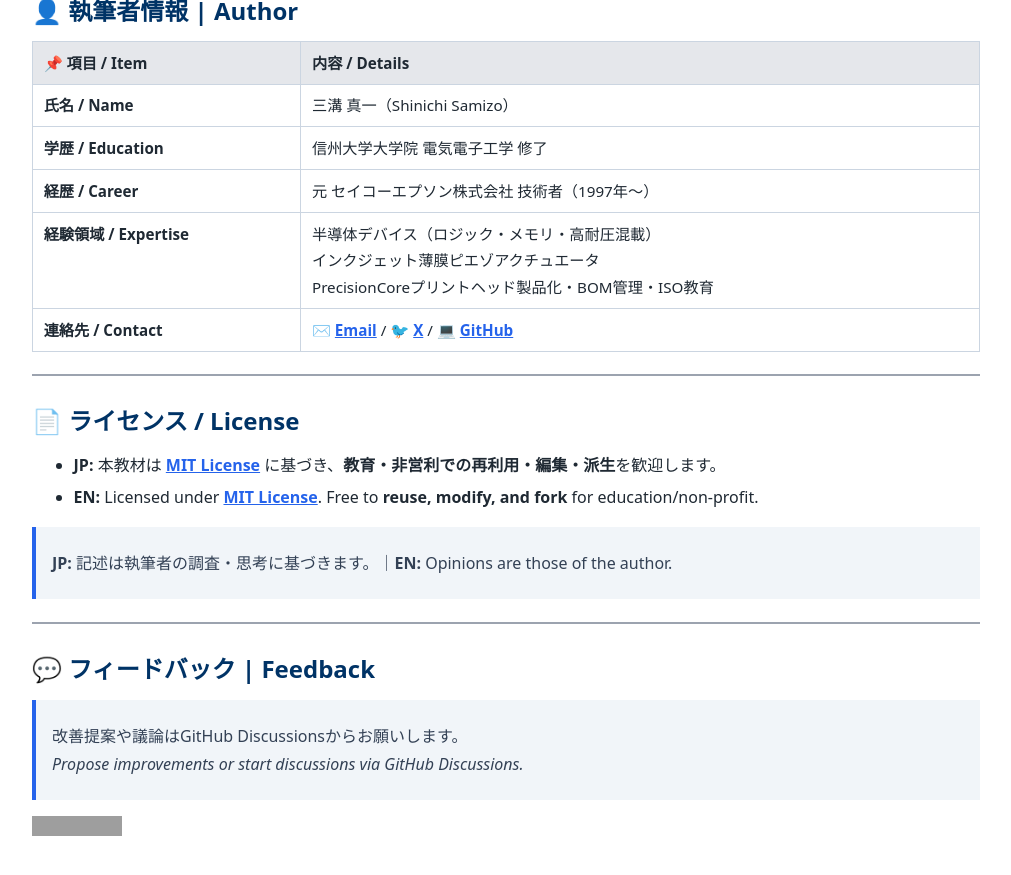
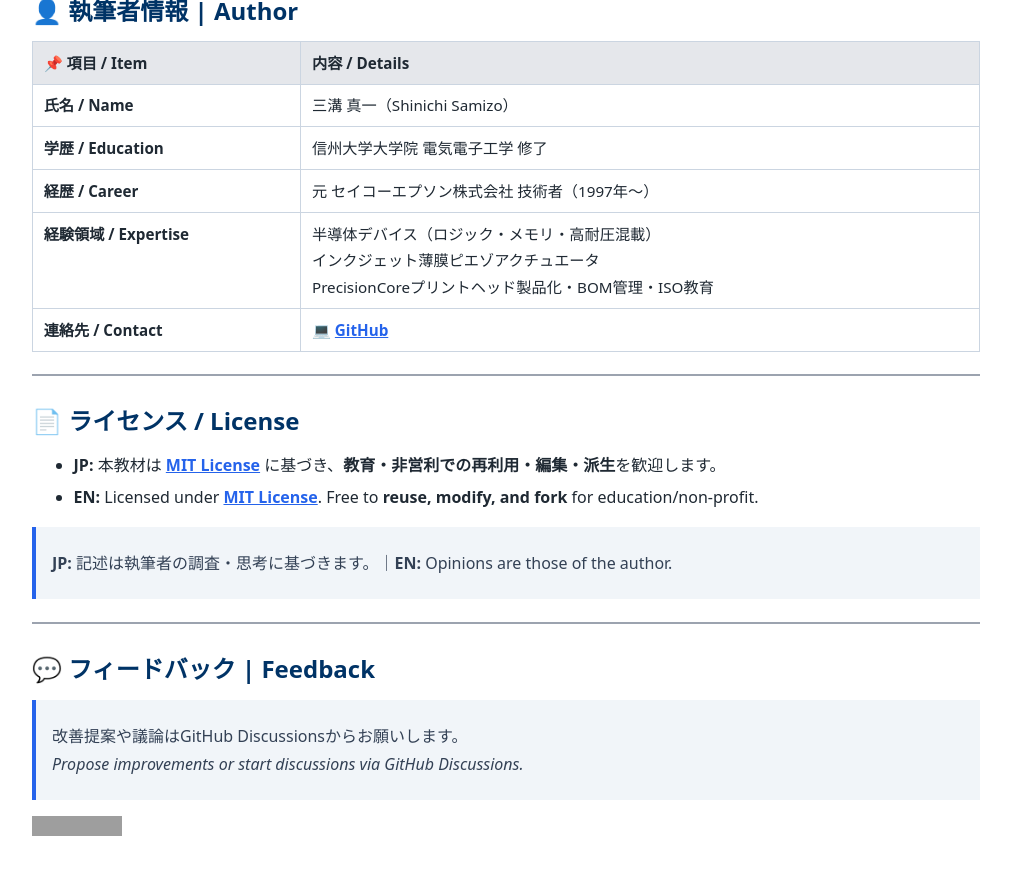
Before and after one commit to Samizo-AITL/EduMecha, a Jekyll site: the page built from index.md, in a window 1280 px wide and 900 px high, scrolled down 4523 px. Shown: the top 875 px of the window, without its empty margins (134-1145 px from the left). Built offline with Jekyll 4.4.1, drawn with Linux system fonts in a browser that asks for light colours; grey boxes are pictures that could not be loaded.

Commit message:
Update index.md

```diff
--- a/index.md
+++ b/index.md
@@ -122,7 +122,7 @@ It provides a framework for **2D-to-3D modeling**, **design intent visualization
 | **学歴 / Education** | 信州大学大学院 電気電子工学 修了 |
 | **経歴 / Career** | 元 セイコーエプソン株式会社 技術者（1997年〜） |
 | **経験領域 / Expertise** | 半導体デバイス（ロジック・メモリ・高耐圧混載）<br>インクジェット薄膜ピエゾアクチュエータ<br>PrecisionCoreプリントヘッド製品化・BOM管理・ISO教育 |
-| **連絡先 / Contact** | ✉️ [Email](mailto:shin3t72@gmail.com) / 🐦 [X](https://x.com/shin3t72) / 💻 [GitHub](https://samizo-aitl.github.io/) |
+| **連絡先 / Contact** | 💻 [GitHub](https://samizo-aitl.github.io/) |
 
 ---
 
```
